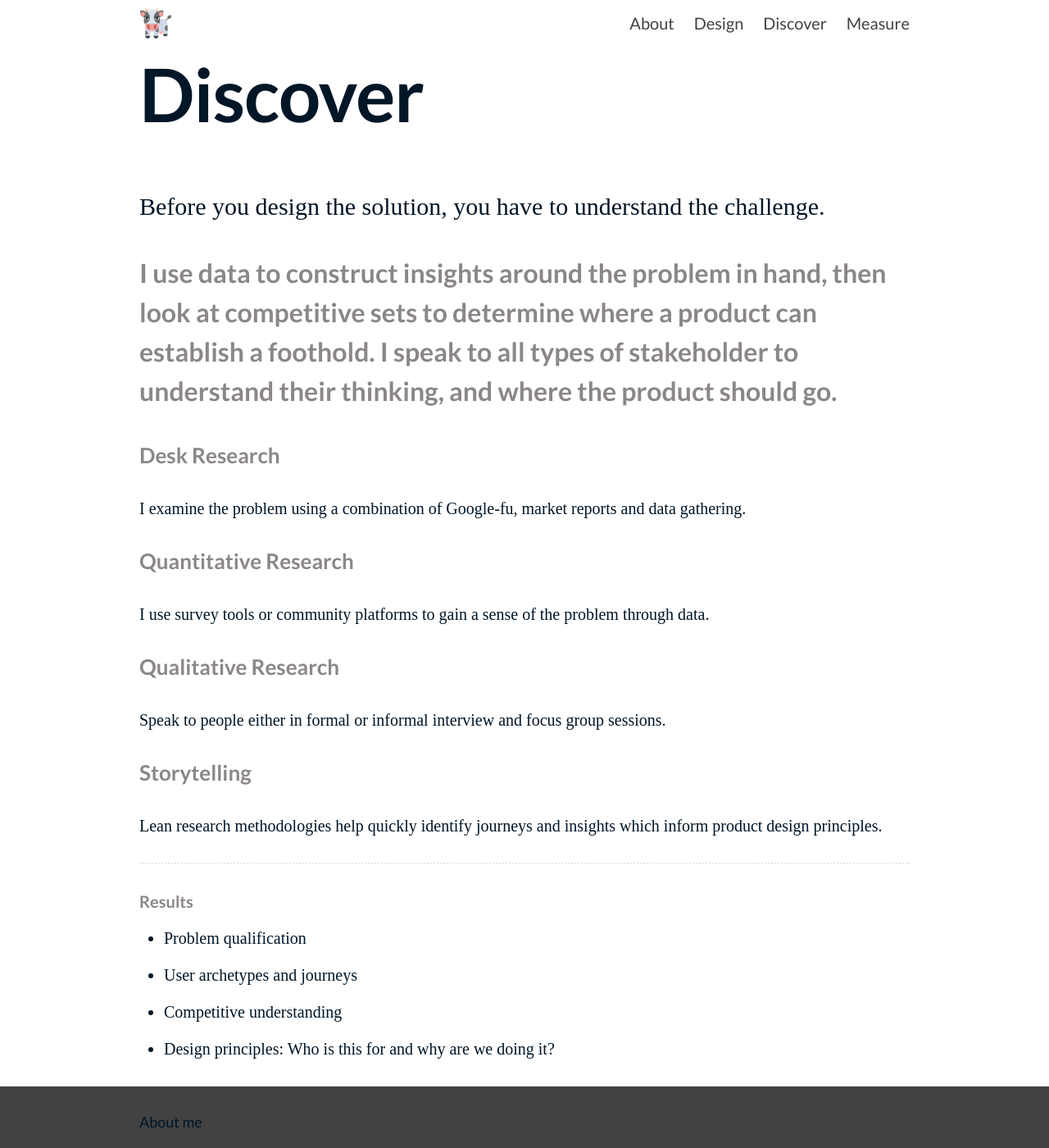
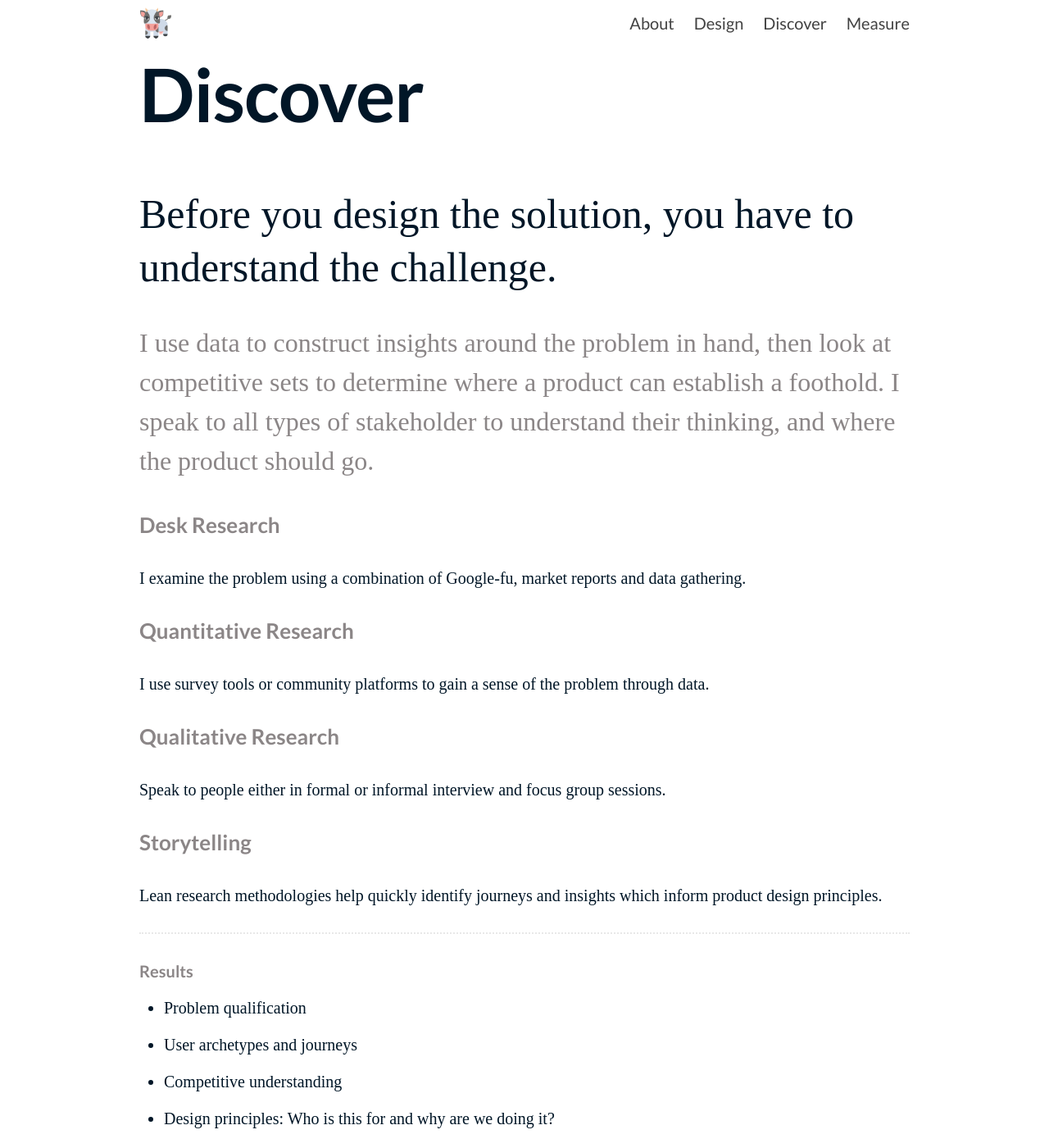
Before and after one commit to jonthebeef/jonthebeef.github.io, a Jekyll site: the page built from process/discover.md, in a window 1280 px wide and 1400 px high. Shown: the whole window at 82% size. Built offline with Jekyll 4.4.1, drawn with Linux system fonts in a browser that asks for light colours; some web fonts are replaced.

Commit message:
tonnes of stuff

```diff
--- a/_sass/_layout.scss
+++ b/_sass/_layout.scss
@@ -205,6 +205,7 @@
     color: $grey-color;
     // float: right;
 
+
 }
 
 .home-post-meta {
@@ -359,6 +360,13 @@
     color: $pink-color;
     font-weight: 700;
 
+    a {
+      text-decoration: none;
+      color: $pink-color;
+      font-weight: 700;
+
+    }
+
 }
 
 .homeview {
@@ -376,7 +384,7 @@
 
   h1 {
     font-family: "Comfortaa", sans-serif;
-    font-size: 24vw;
+    font-size: 22vw;
     color: white;
     line-height: 1.1;
     // margin-bottom: 3%;
@@ -425,3 +433,29 @@
       line-height: 1.1;
       }
 }
+
+  h1#before-you-design-the-solution-you-have-to-understand-the-challenge {
+    font-size: 2.5em;
+    line-height: 1.3;
+    font-family: serif;
+  }
+
+  h2#i-use-data-to-construct-insights-around-the-problem-in-hand-then-look-at-competitive-sets-to-determine-where-a-product-can-establish-a-foothold-i-speak-to-all-types-of-stakeholder-to-understand-their-thinking-and-where-the-product-should-go {
+    font-size: 32px;
+    font-family: "Source Serif Pro", serif;
+    font-weight: 400;
+    padding: 20px 0;
+    color: #8b8687;
+  }
+
+  header.page-header {
+
+    h1 {
+      font-size: 3.5em;
+      line-height: 1.3;
+      font-weight: 700;
+      padding-top: 140px;
+      padding-bottom: 30px;
+    }
+
+  }
```
